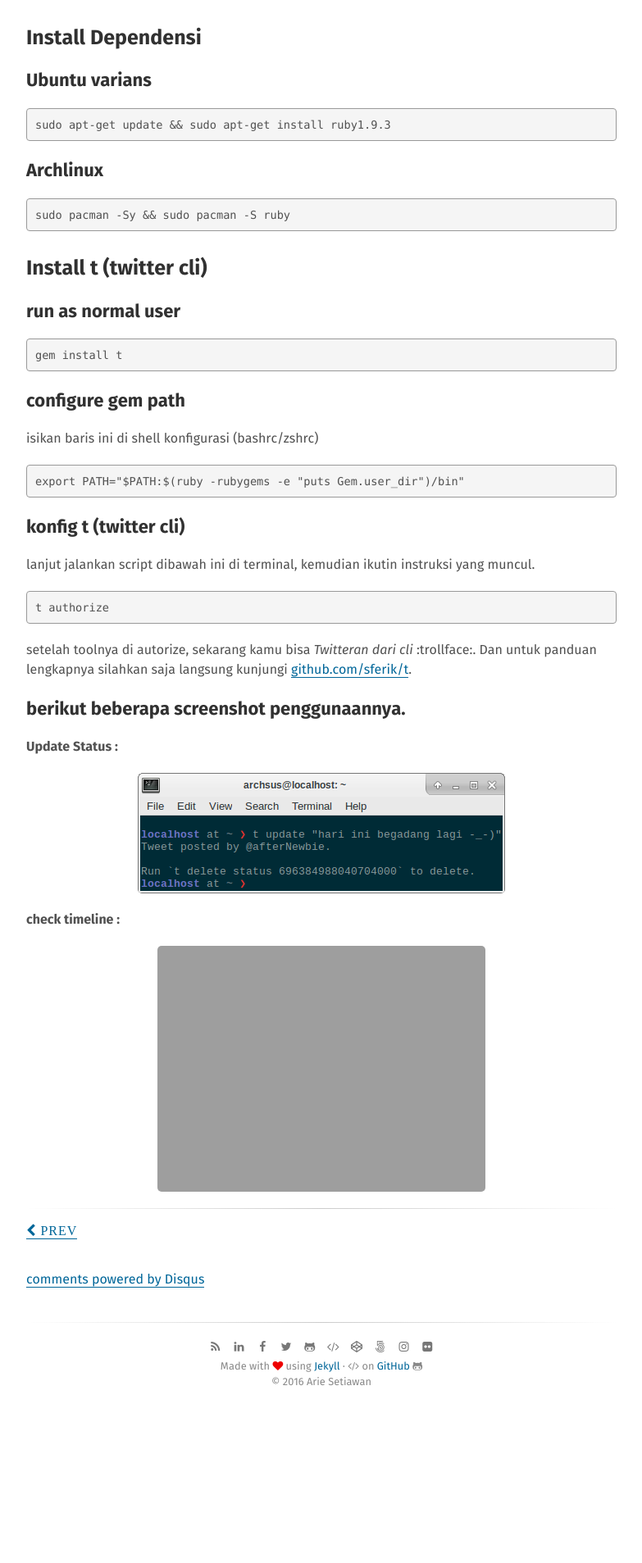
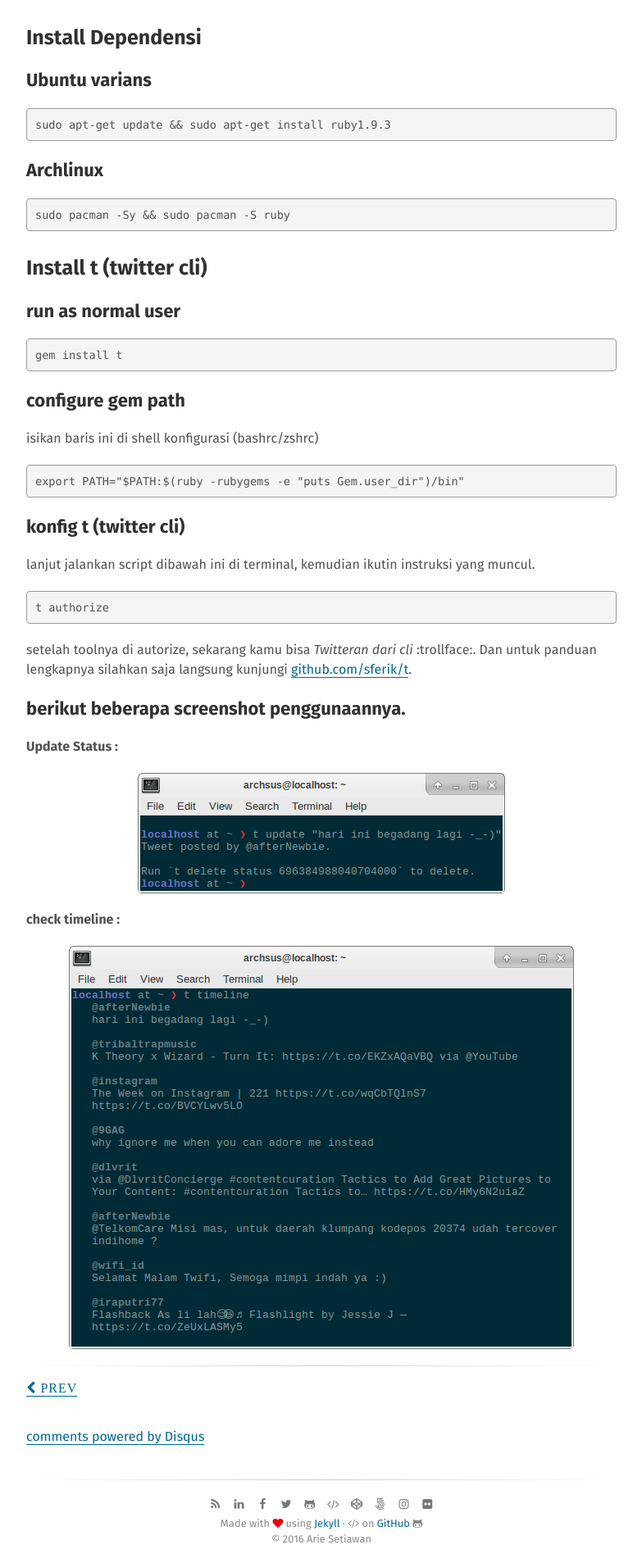
Before and after one commit to Arietux/arietux.github.com, a Jekyll site: the page built from _posts/2016-02-07-twitteran-dari-cli.md, in a window 1280 px wide. Shown: the part 843-2750 px from the top of the page at 82% size, without its empty margins (248-1031 px from the left). Built offline with Jekyll 4.4.1, drawn with Linux system fonts in a browser that asks for light colours; nearby versions of some CDN libraries; emoji names are drawn with the system emoji font; comment, search, counter and statistics services are not loaded; before the commit the page ends 2558 px from its top, so only the background shows below that.

Commit message:
update artikel :trollface:

```diff
--- a/_posts/2016-02-07-twitteran-dari-cli.md
+++ b/_posts/2016-02-07-twitteran-dari-cli.md
@@ -54,8 +54,8 @@
 
 **Update Status :**
 
-![]({{ site.baseurl }}/images/201602/ss1.png)
+![update status]({{ site.baseurl }}/images/201602/ss1.png)
 
 **check timeline :**
 
-![]({{ site.baseurl }}/images/201602/ss2.png =300x)
+![check timeline]({{ site.baseurl }}/images/201602/ss2.png )
```
